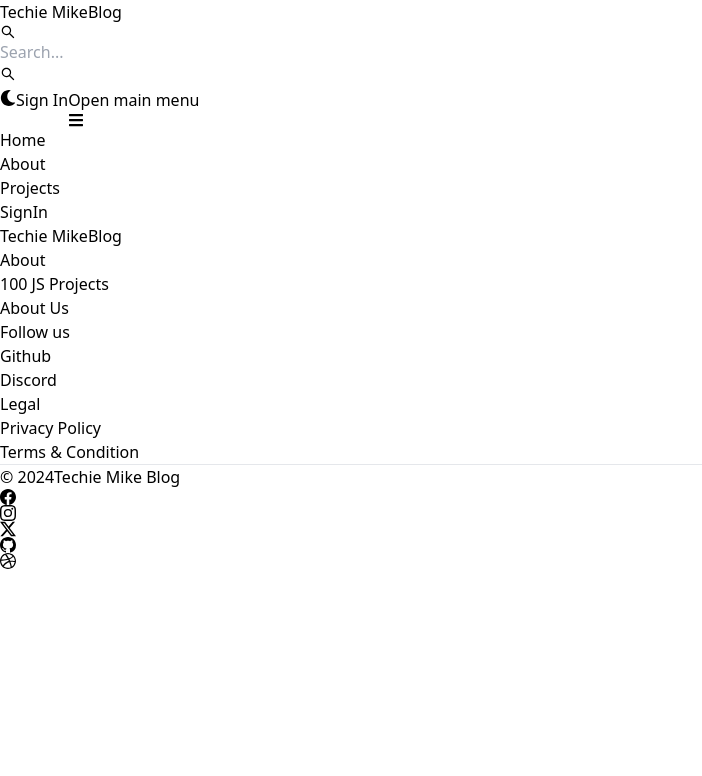
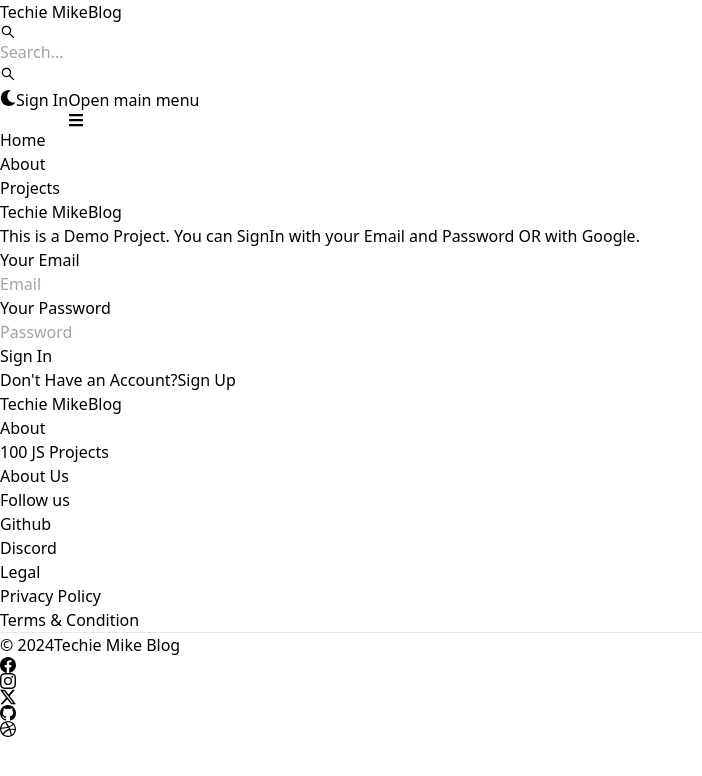
Before and after one commit to ngenemicheal/mern-blog, a React app in the folder client/: page /sign-in in a window 1280 px wide. Shown: the top 776 px of the page, without its empty margins (0-702 px from the left). Built offline with nearby package versions, Linux system fonts and the light colour scheme; the HTML template or start-up script is replaced by a standard one.

Commit message:
Added Signin Functionality

```diff
--- a/client/src/pages/SignIn.jsx
+++ b/client/src/pages/SignIn.jsx
@@ -1,7 +1,98 @@
-import React from 'react'
+import React, { useState } from 'react';
+import { Link, useNavigate } from 'react-router-dom';
+import { Alert, Button, Label, Spinner, TextInput } from 'flowbite-react';
 
 export default function SignIn() {
+
+  const [formData, setFormData] = useState({});
+  const [errorMessage, setErrorMessage] = useState(null);
+  const [loading, setLoading] = useState(false);
+  const navigate = useNavigate();
+
+  const handleChange = (e) => {
+    setFormData({ ...formData, [e.target.id]: e.target.value.trim() });
+  };
+
+  const handleSubmit = async (e) => {
+    e.preventDefault();
+
+    if (!formData.email || !formData.password) {
+      return setErrorMessage('Please fill out all fields.');
+    }
+
+    try {
+      setLoading(true);
+      setErrorMessage(null);
+      const res = await fetch('/api/auth/signin', {
+        method: 'POST',
+        headers: {'Content-Type': 'application/json'},
+        body: JSON.stringify(formData),
+      });
+      const data = await res.json();
+      if (data.success === false) {
+        return setErrorMessage(data.message);
+      }
+      setLoading(false);
+      if (res.ok) {
+        navigate('/');
+      }
+    } catch (error) {
+      setErrorMessage(error.message);
+      setLoading(false);
+    }
+  }
+
+
+
   return (
-    <div>SignIn</div>
+    <div className='min-h-screen mt-20'>
+      <div className="flex p-3 max-w-3xl mx-auto flex-col md:flex-row md:items-center gap-5">
+        {/* Left Side */}
+        <div className="flex-1">
+          <Link to="/" className='font-bold dark:text-white text-4xl'>
+              <span className='px-2 py-1 bg-gradient-to-r from-indigo-500 via-purple-500 to-pink-500 rounded-lg text-white'>Techie Mike</span>
+              Blog
+          </Link>
+          <p className='text-sm mt-5'>
+            This is a Demo Project. You can SignIn with your Email and Password OR with Google.
+          </p>
+        </div>
+
+        {/* Right Side */}
+        <div className="flex-1">
+          <form className='flex flex-col gap-4' onSubmit={handleSubmit}>
+            <div>
+              <Label value='Your Email'/>
+              <TextInput type='email' placeholder='Email' id='email' onChange={handleChange} />
+            </div>
+            <div>
+              <Label value='Your Password'/>
+              <TextInput type='password' placeholder='Password' id='password' onChange={handleChange} />
+            </div>
+            <Button gradientDuoTone='purpleToPink' type='submit' disabled={loading}>
+              {
+                loading ? (
+                  <>
+                    <Spinner size='sm' />
+                    <span className='pl-3'>Loading...</span>
+                  </>
+                ) : 'Sign In'
+              }
+            </Button>
+          </form>
+          <div className="flex gap-2 text-sm mt-5">
+            <span>Don't Have an Account?</span>
+            <Link to='/sign-up' className='text-blue-500'>Sign Up</Link>
+          </div>
+          {
+            errorMessage && (
+              <Alert className='mt-5' color='failure'>
+                {errorMessage}
+              </Alert>
+            )
+          }
+        </div>
+      </div>
+    </div>
   )
 }
```
